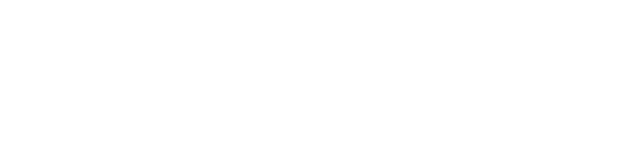
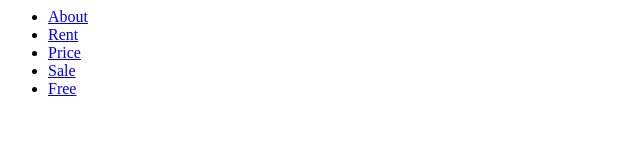
Before and after one commit to Zhumakadyrova/navigation5, a plain HTML site: page index.html in a window 1280 px wide. Shown: the whole page, without its empty margins (0-640 px from the left). Drawn offline with Linux system fonts and the light colour scheme.

Commit message:
main content of navigation

```diff
--- a/index.html
+++ b/index.html
@@ -3,6 +3,14 @@
     <link rel="stylesheet" href="style.css">
   </head>
   <body>
-
+    <nav>
+      <ul>
+        <li><a href="#">About</a></li>
+        <li><a href="#">Rent</a></li>
+        <li><a href="#">Price</a></li>
+        <li><a href="#">Sale</a></li>
+        <li><a href="#">Free</a></li>
+      </ul>
+    </nav>
   </body>
 </html>
```
